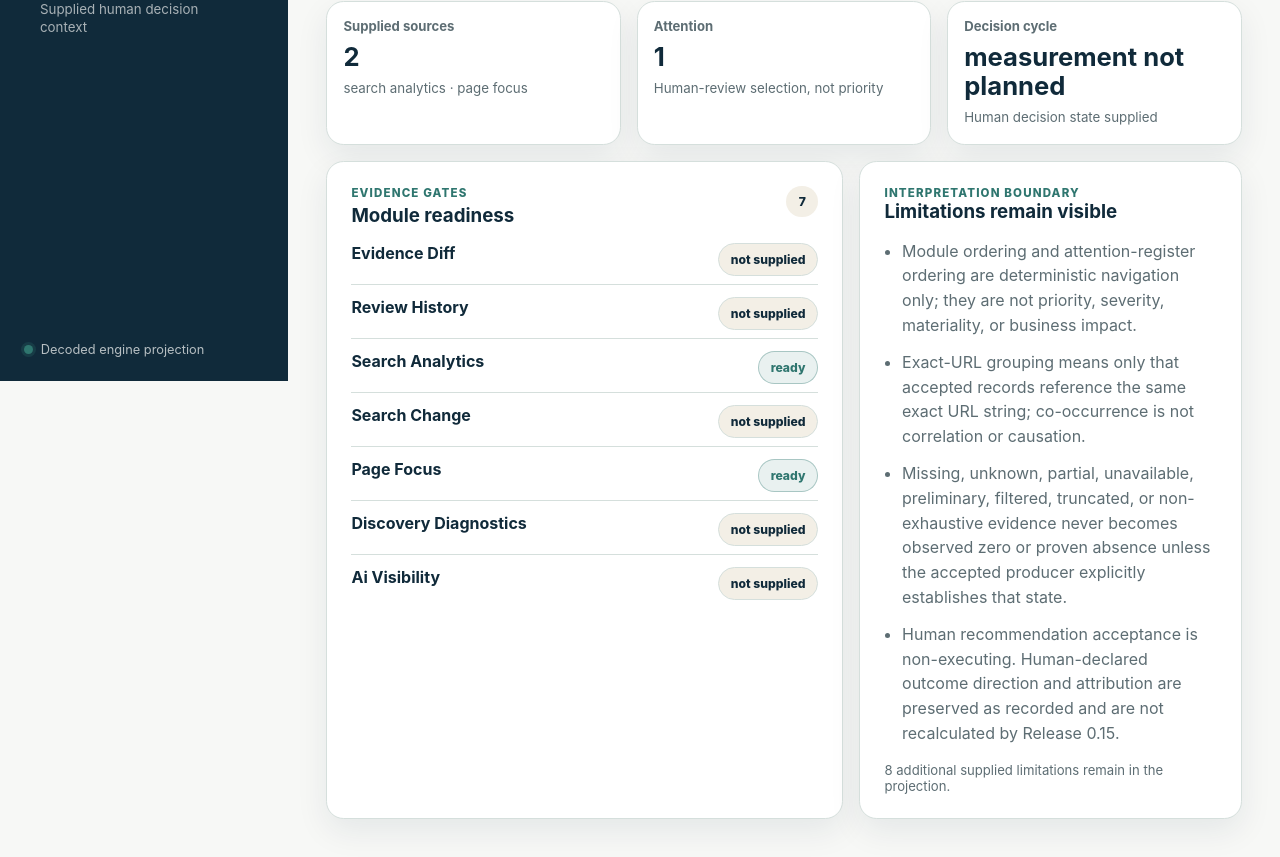
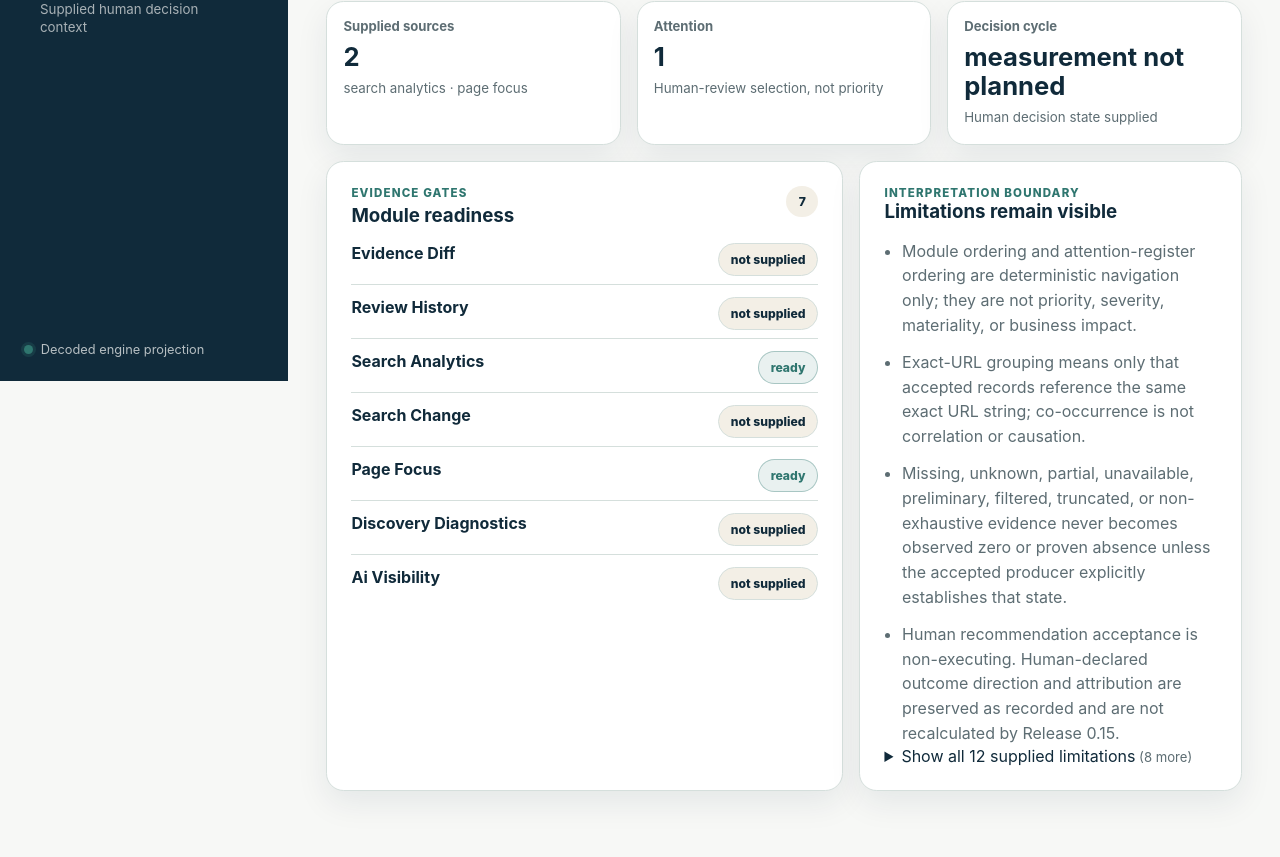
Before and after one commit to LowcountryDigitalWorks/gas-workbench, a React (Vite) app: page / in a window 1280 px wide. Shown: the part 419-1276 px from the top of the page. After the commit the page ends 1248 px from the top, so only its background shows below. Built offline with nearby package versions, Linux system fonts and the light colour scheme.

Commit message:
fix: disclose every supplied workspace limitation

```diff
--- a/src/app/App.tsx
+++ b/src/app/App.tsx
@@ -225,6 +225,36 @@ function ContextPanel({
   )
 }
 
+export function LimitationsPanel({ limitations }: { readonly limitations: readonly string[] }) {
+  const primaryLimitations = limitations.slice(0, 4)
+  const additionalLimitations = limitations.slice(4)
+
+  return (
+    <div className="panel-card">
+      <p className="eyebrow">Interpretation boundary</p>
+      <h3>Limitations remain visible</h3>
+      <ul className="plain-list">
+        {primaryLimitations.map((limitation) => (
+          <li key={limitation}>{limitation}</li>
+        ))}
+      </ul>
+      {additionalLimitations.length > 0 ? (
+        <details className="limitations-disclosure">
+          <summary>
+            Show all {limitations.length} supplied limitations
+            <span className="secondary-note"> ({additionalLimitations.length} more)</span>
+          </summary>
+          <ul className="plain-list limitations-list">
+            {additionalLimitations.map((limitation) => (
+              <li key={limitation}>{limitation}</li>
+            ))}
+          </ul>
+        </details>
+      ) : null}
+    </div>
+  )
+}
+
 export function App() {
   const [scenarioKey, setScenarioKey] = useState<WorkbenchScenarioKey>('human-review')
   const [activeView, setActiveView] = useState<WorkspaceView>('home')
@@ -390,18 +420,7 @@ export function App() {
                   <ReadinessList entries={workspace.readiness} />
                 </div>
 
-                <div className="panel-card">
-                  <p className="eyebrow">Interpretation boundary</p>
-                  <h3>Limitations remain visible</h3>
-                  <ul className="plain-list">
-                    {workspace.limitations.slice(0, 4).map((limitation) => (
-                      <li key={limitation}>{limitation}</li>
-                    ))}
-                  </ul>
-                  {workspace.limitations.length > 4 ? (
-                    <p className="secondary-note">{workspace.limitations.length - 4} additional supplied limitations remain in the projection.</p>
-                  ) : null}
-                </div>
+                <LimitationsPanel limitations={workspace.limitations} />
               </div>
             </section>
           ) : null}
```
